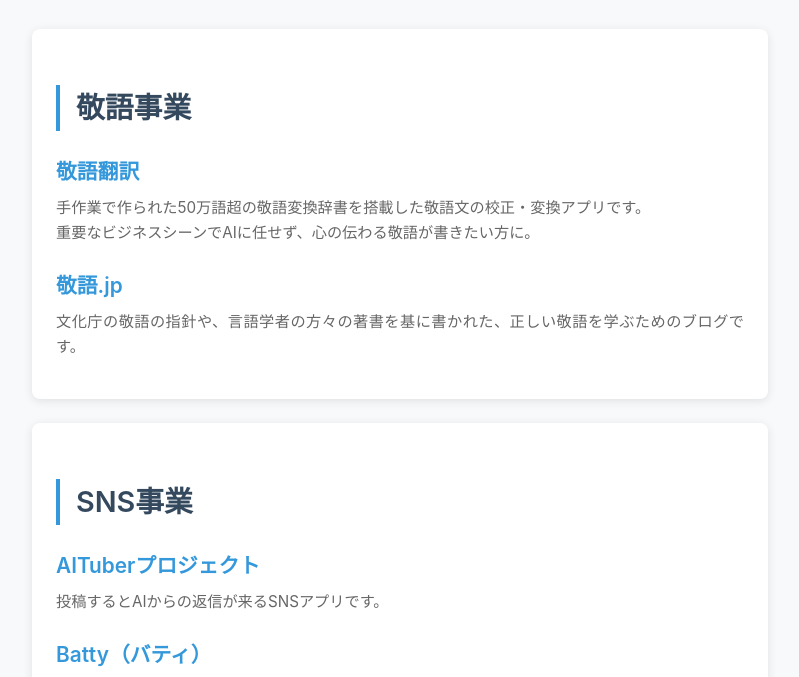
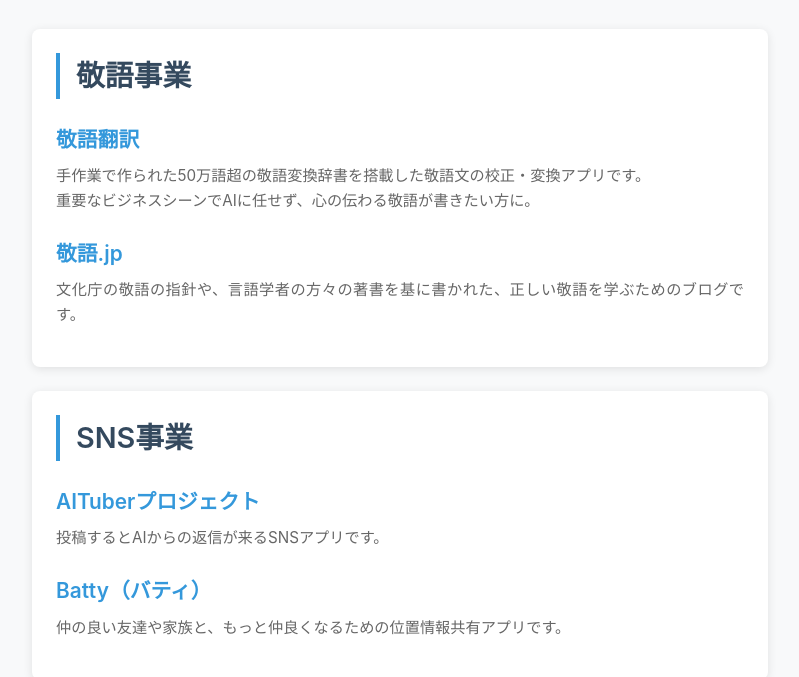
Before and after one commit to zoomellc/zoome.co.jp, a plain HTML site: page index.html in a window 1280 px wide. Shown: the part 118-795 px from the top of the page, without its empty margins (240-1039 px from the left). Drawn offline with Linux system fonts and the light colour scheme.

Commit message:
Adjust margin in index.html for improved layout consistency

```diff
--- a/index.html
+++ b/index.html
@@ -38,7 +38,7 @@
       font-size: 1.8rem;
       font-weight: 600;
       color: #34495e;
-      margin: 2rem 0 1rem 0;
+      margin: 0 0 1rem 0;
       padding-left: 1rem;
       border-left: 4px solid #3498db;
     }
```
